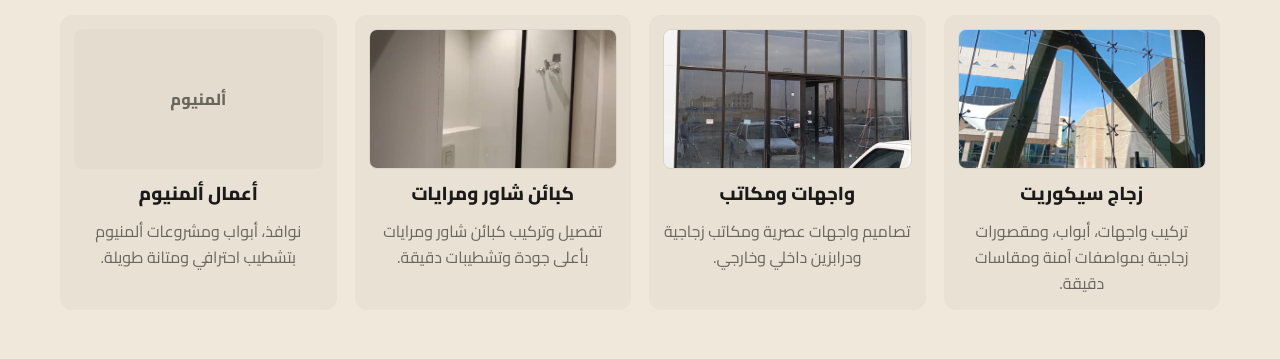
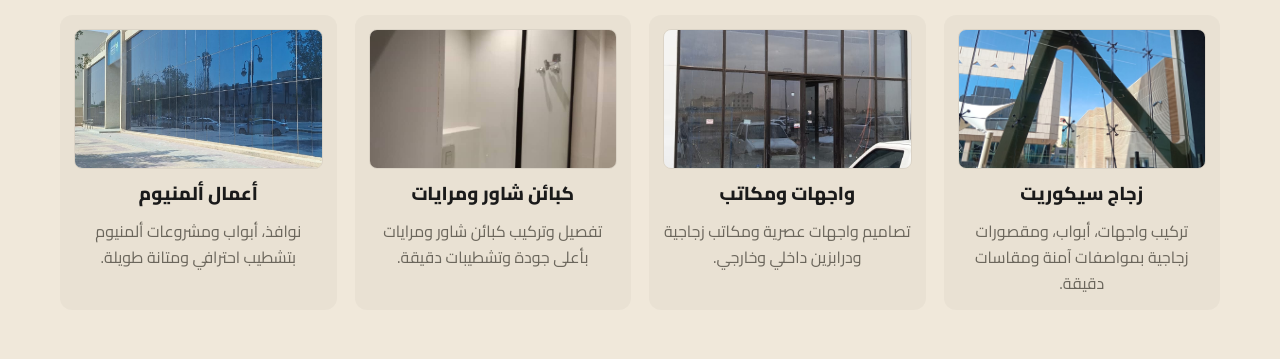
Before and after one commit to Abdullah77106/literate-potato, a plain HTML site: page index.html in a window 1280 px wide. Shown: the part 831-1190 px from the top of the page. Drawn offline with nearby package versions, Linux system fonts and the light colour scheme.

Commit message:
Update index.html

```diff
--- a/index.html
+++ b/index.html
@@ -75,7 +75,7 @@
       </div>
 
       <div class="service-card">
-        <div class="no-image">ألمنيوم</div>
+        <img class="service-img" src="images/aluminum/img1.jpg" alt="المنيوم">
         <h3>أعمال ألمنيوم</h3>
         <p>نوافذ، أبواب ومشروعات ألمنيوم بتشطيب احترافي ومتانة طويلة.</p>
       </div>
```
